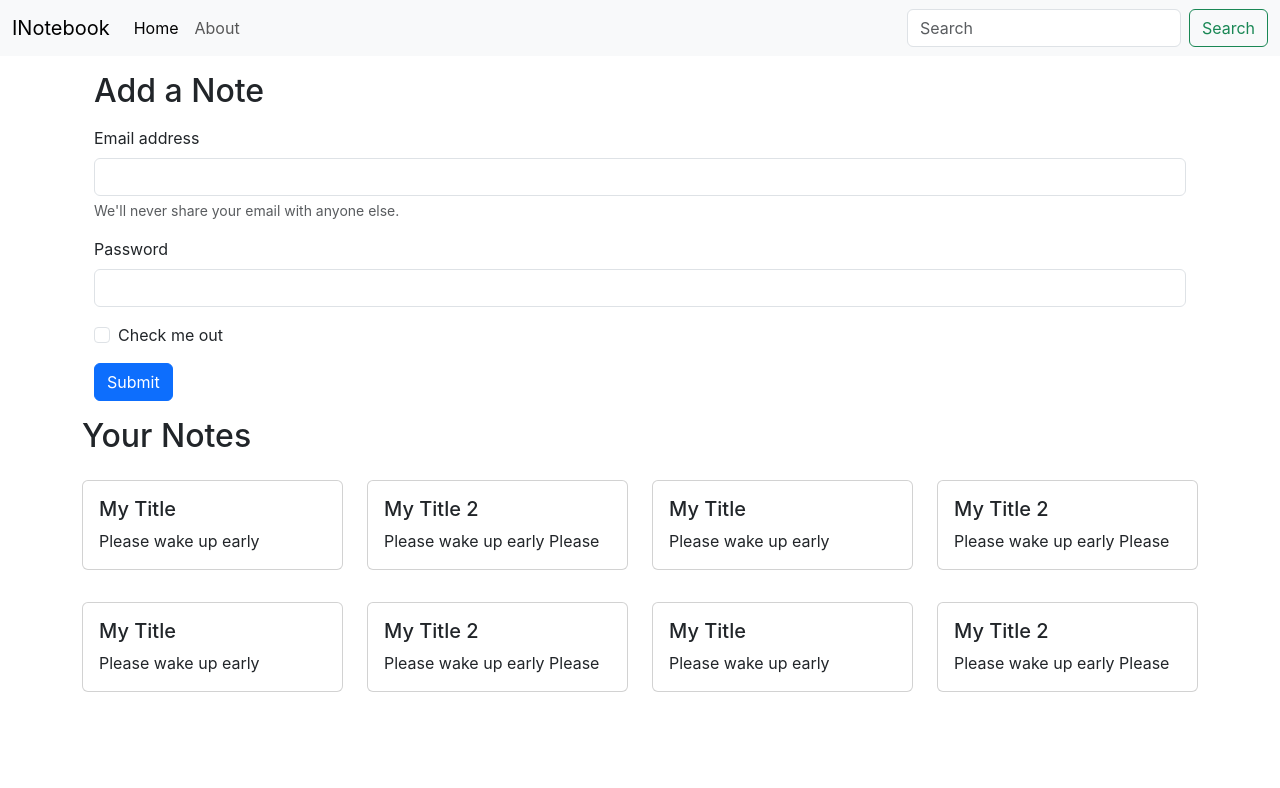
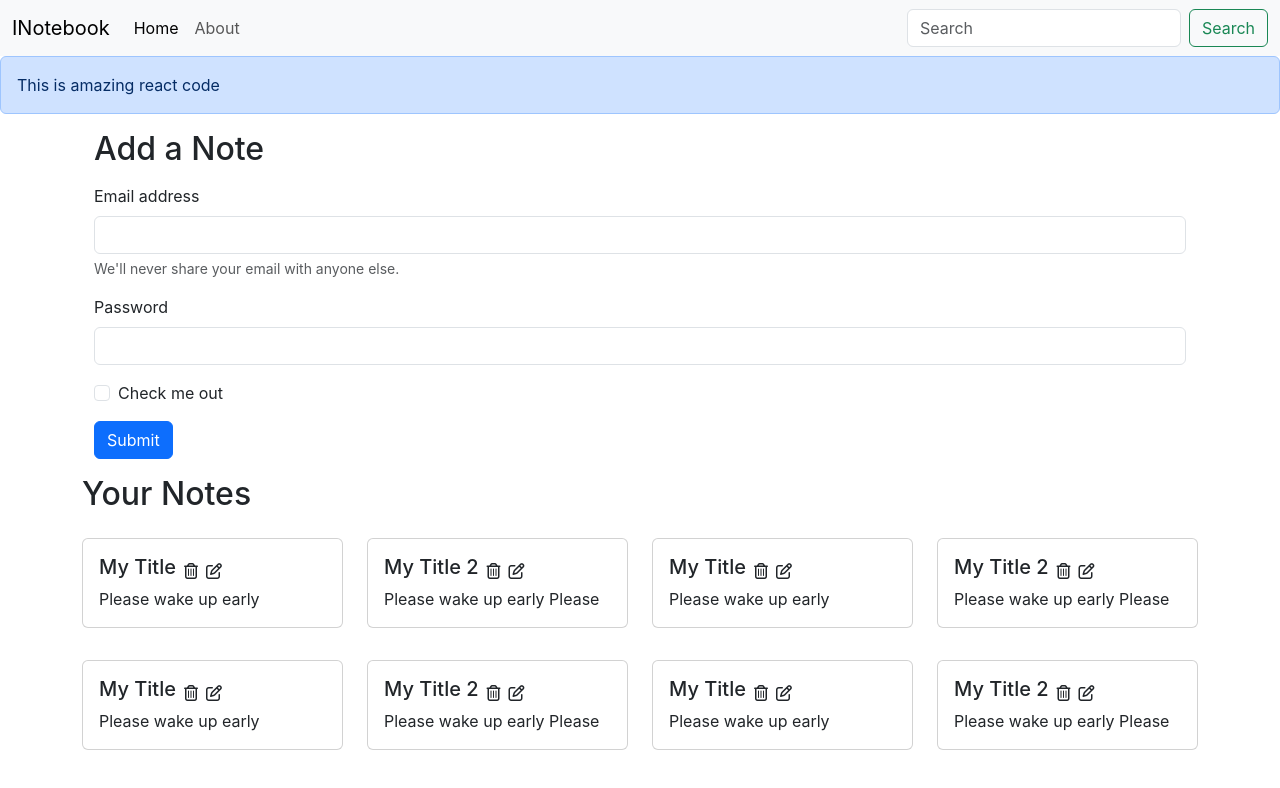
Before and after one commit to SayedMujahidIqbal/inotebook, a React (Create React App) app: page / in a window 1280 px wide. Shown: the top 788 px of the page. Built offline with nearby package versions, Linux system fonts and the light colour scheme.

Commit message:
INotebook - SettingupAlertsanCrudIcons

```diff
--- a/public/index.html
+++ b/public/index.html
@@ -18,6 +18,7 @@
 <body>
   <noscript>You need to enable JavaScript to run this app.</noscript>
   <div id="root"></div>
+  <script src="https://kit.fontawesome.com/b9e886dd33.js" crossorigin="anonymous"></script>
   <!-- Bootstrap Script -->
   <script src="https://cdn.jsdelivr.net/npm/bootstrap@5.3.3/dist/js/bootstrap.bundle.min.js"
     integrity="sha384-YvpcrYf0tY3lHB60NNkmXc5s9fDVZLESaAA55NDzOxhy9GkcIdslK1eN7N6jIeHz"
--- a/src/App.js
+++ b/src/App.js
@@ -1,4 +1,5 @@
 import './App.css';
+import Alert from './components/Alert';
 import Navbar from './components/Navbar';
 
 
@@ -6,6 +7,7 @@
   return (
     <>
         <Navbar />
+        <Alert message="This is amazing react code" />
     </>
   );
 }
--- /dev/null
+++ b/src/components/Alert.js
@@ -0,0 +1,13 @@
+import React from 'react'
+
+const Alert = (props) => {
+    return (
+        <div>
+            <div className="alert alert-primary" role="alert">
+                {props.message}
+            </div>
+        </div>
+    )
+}
+
+export default Alert
--- a/src/components/Home.js
+++ b/src/components/Home.js
@@ -6,20 +6,20 @@
       <div className='container my-3'>
         <h2>Add a Note</h2>
         <form className='my-3'>
-          <div class="mb-3">
-            <label for="exampleInputEmail1" class="form-label">Email address</label>
-            <input type="email" class="form-control" id="exampleInputEmail1" aria-describedby="emailHelp" />
-            <div id="emailHelp" class="form-text">We'll never share your email with anyone else.</div>
+          <div className="mb-3">
+            <label htmlFor="exampleInputEmail1" className="form-label">Email address</label>
+            <input type="email" className="form-control" id="exampleInputEmail1" aria-describedby="emailHelp" />
+            <div id="emailHelp" className="form-text">We'll never share your email with anyone else.</div>
           </div>
-          <div class="mb-3">
-            <label for="exampleInputPassword1" class="form-label">Password</label>
-            <input type="password" class="form-control" id="exampleInputPassword1" />
+          <div className="mb-3">
+            <label htmlFor="exampleInputPassword1" className="form-label">Password</label>
+            <input type="password" className="form-control" id="exampleInputPassword1" />
           </div>
-          <div class="mb-3 form-check">
-            <input type="checkbox" class="form-check-input" id="exampleCheck1" />
-            <label class="form-check-label" for="exampleCheck1">Check me out</label>
+          <div className="mb-3 form-check">
+            <input type="checkbox" className="form-check-input" id="exampleCheck1" />
+            <label className="form-check-label" htmlFor="exampleCheck1">Check me out</label>
           </div>
-          <button type="submit" class="btn btn-primary">Submit</button>
+          <button type="submit" className="btn btn-primary">Submit</button>
         </form>
       </div>
       <Notes />
--- a/src/components/NoteItem.js
+++ b/src/components/NoteItem.js
@@ -4,10 +4,14 @@
     const { note } = props
     return (
         <div className='col-md-3'>
-            <div class="card my-3">
-                <div class="card-body">
-                    <h5 class="card-title">{note.title}</h5>
-                    <p class="card-text">{note.description}</p>
+            <div className="card my-3">
+                <div className="card-body">
+                    <div className='d-flex align-items-center'>
+                        <h5 className="card-title">{note.title}</h5>
+                        <i className="fa-regular fa-trash-can mx-2"></i>
+                        <i className="fa-regular fa-pen-to-square"></i>
+                    </div>
+                    <p className="card-text">{note.description}</p>
                 </div>
             </div>
         </div>
--- a/src/components/Notes.js
+++ b/src/components/Notes.js
@@ -10,7 +10,7 @@
     <div className='row my-3'>
         <h2>Your Notes</h2>
         {notes.map((note) => {
-          return <NoteItem note={note} />
+          return <NoteItem key={note._id} note={note} />
         })}
       </div>
   )
--- a/src/context/notes/NoteState.js
+++ b/src/context/notes/NoteState.js
@@ -5,7 +5,7 @@
 
     const notesInitial = [
         {
-          "_id": "66cdcd1392e6a8975b35cf2d",
+          "_id": "66cdcd13192e6a8975b35cf2d",
           "user": "66cd849881c69040bf275868",
           "title": "My Title",
           "description": "Please wake up early",
@@ -14,7 +14,7 @@
           "__v": 0
         },
         {
-          "_id": "66cdcd2392e6a8975b35cf2f",
+          "_id": "66cdcd2392e63a8975b35cf2f",
           "user": "66cd849881c69040bf275868",
           "title": "My Title 2",
           "description": "Please wake up early Please",
@@ -23,7 +23,7 @@
           "__v": 0
         },
         {
-          "_id": "66cdcd1392e6a8975b35cf2d",
+          "_id": "66cdcd1392e64a8975b35cf2d",
           "user": "66cd849881c69040bf275868",
           "title": "My Title",
           "description": "Please wake up early",
@@ -32,7 +32,7 @@
           "__v": 0
         },
         {
-          "_id": "66cdcd2392e6a8975b35cf2f",
+          "_id": "66cdcd2392e6a85975b35cf2f",
           "user": "66cd849881c69040bf275868",
           "title": "My Title 2",
           "description": "Please wake up early Please",
@@ -41,7 +41,7 @@
           "__v": 0
         },
         {
-          "_id": "66cdcd1392e6a8975b35cf2d",
+          "_id": "66cdcd1392e6a89756b35cf2d",
           "user": "66cd849881c69040bf275868",
           "title": "My Title",
           "description": "Please wake up early",
@@ -50,7 +50,7 @@
           "__v": 0
         },
         {
-          "_id": "66cdcd2392e6a8975b35cf2f",
+          "_id": "66cdcd2392e6a89757b35cf2f",
           "user": "66cd849881c69040bf275868",
           "title": "My Title 2",
           "description": "Please wake up early Please",
@@ -59,7 +59,7 @@
           "__v": 0
         },
         {
-          "_id": "66cdcd1392e6a8975b35cf2d",
+          "_id": "66cdcd1392e6a89785b35cf2d",
           "user": "66cd849881c69040bf275868",
           "title": "My Title",
           "description": "Please wake up early",
@@ -68,7 +68,7 @@
           "__v": 0
         },
         {
-          "_id": "66cdcd2392e6a8975b35cf2f",
+          "_id": "66cdcd2392e6a89975b35cf2f",
           "user": "66cd849881c69040bf275868",
           "title": "My Title 2",
           "description": "Please wake up early Please",
--- a/src/index.css
+++ b/src/index.css
@@ -11,3 +11,7 @@
   font-family: source-code-pro, Menlo, Monaco, Consolas, 'Courier New',
     monospace;
 }
+
+i{
+  cursor: pointer;
+}
```
